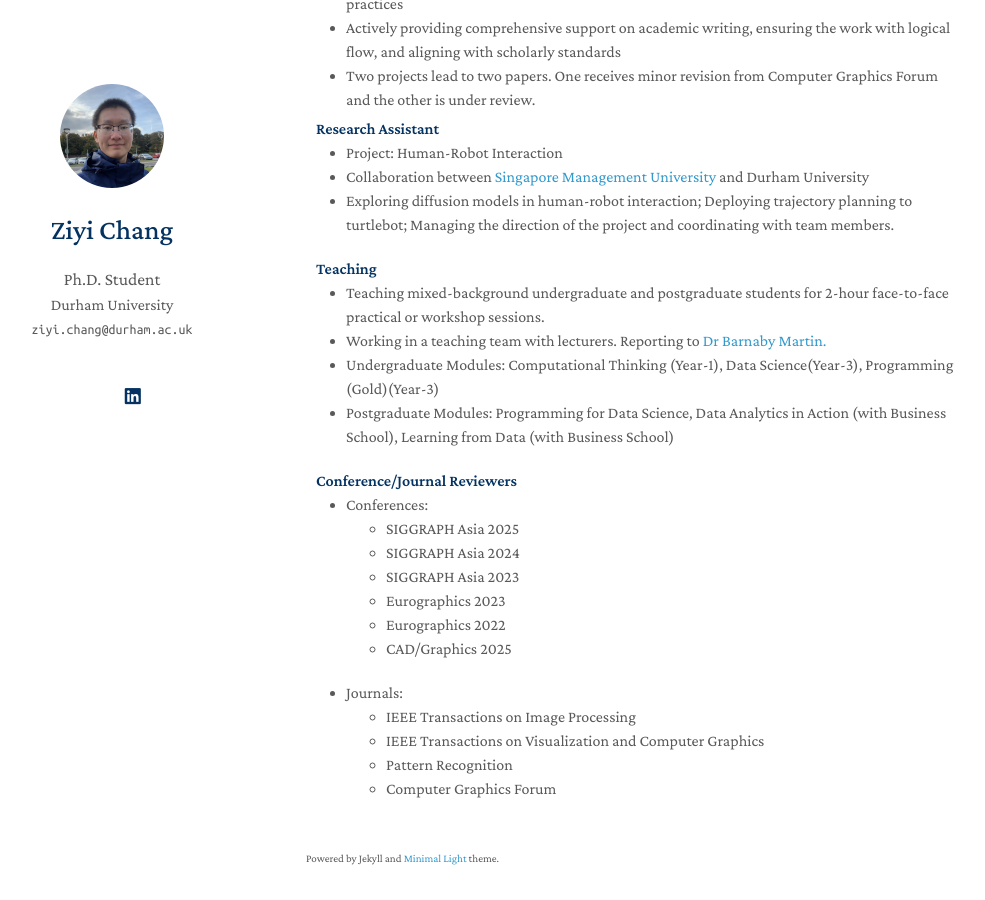
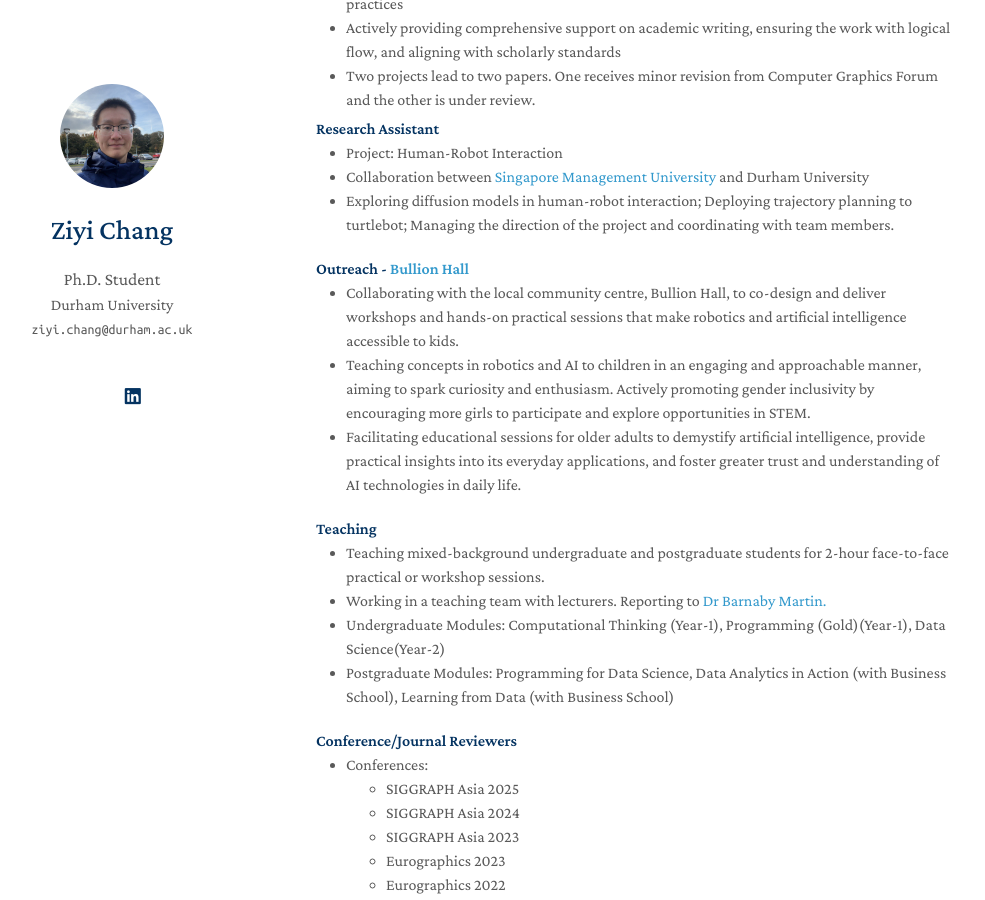
Before and after one commit to CH4N9ZY/ch4n9zy.github.io, a Jekyll site: the page built from index.md, in a window 1280 px wide and 900 px high, scrolled down 2110 px. Shown: the whole window, without its empty margins (164-1149 px from the left). Built offline with Jekyll 4.4.1, drawn with Linux system fonts in a browser that asks for light colours; a style sheet for code colours, icons or effects is not loaded; our own code applies the rules of GitHub Pages for plain Markdown files.

Commit message:
20250609

```diff
--- a/_includes/services.md
+++ b/_includes/services.md
@@ -25,12 +25,20 @@
   <li>Exploring diffusion models in human-robot interaction; Deploying trajectory planning to turtlebot; Managing the direction of the project and coordinating with team members.</li>
 </ul>
 
+<h4 style="margin:0 10px 0;">Outreach - <a href="https://www.bullionhall.com/" target="_blank">Bullion Hall</a></h4>
+
+<ul style="margin:0 0 20px;">
+  <li>Collaborating with the local community centre, Bullion Hall, to co-design and deliver workshops and hands-on practical sessions that make robotics and artificial intelligence accessible to kids.</li>
+  <li>Teaching concepts in robotics and AI to children in an engaging and approachable manner, aiming to spark curiosity and enthusiasm. Actively promoting gender inclusivity by encouraging more girls to participate and explore opportunities in STEM.</li>
+  <li>Facilitating educational sessions for older adults to demystify artificial intelligence, provide practical insights into its everyday applications, and foster greater trust and understanding of AI technologies in daily life.</li>
+</ul>
+
 <h4 style="margin:0 10px 0;">Teaching</h4>
 
 <ul style="margin:0 0 20px;">
   <li>Teaching mixed‑background undergraduate and postgraduate students for 2-hour face-to-face practical or workshop sessions.</li>
   <li>Working in a teaching team with lecturers. Reporting to <a href="https://www.durham.ac.uk/staff/barnaby-d-martin" target="_blank">Dr Barnaby Martin.</a></li>
-  <li>Undergraduate Modules: Computational Thinking (Year-1), Data Science(Year-3), Programming (Gold)(Year-3)</li>
+  <li>Undergraduate Modules: Computational Thinking (Year-1), Programming (Gold)(Year-1), Data Science(Year-2)</li>
   <li>Postgraduate Modules: Programming for Data Science, Data Analytics in Action (with Business School), Learning from Data (with Business School)</li>
 </ul>
 
--- a/assets/bib/chang2025large.txt
+++ b/assets/bib/chang2025large.txt
@@ -1,4 +1,4 @@
-@inproceedings{chang2025largescale,
+@inproceedings{chang2025large,
  author={Chang, Ziyi and Wang, He and Koulieris, George Alex and Shum, Hubert P. H.},
  booktitle={Proceedings of the 2025 ACM SIGGRAPH},
  title={Large-Scale Multi-Character Interaction Synthesis},
```
